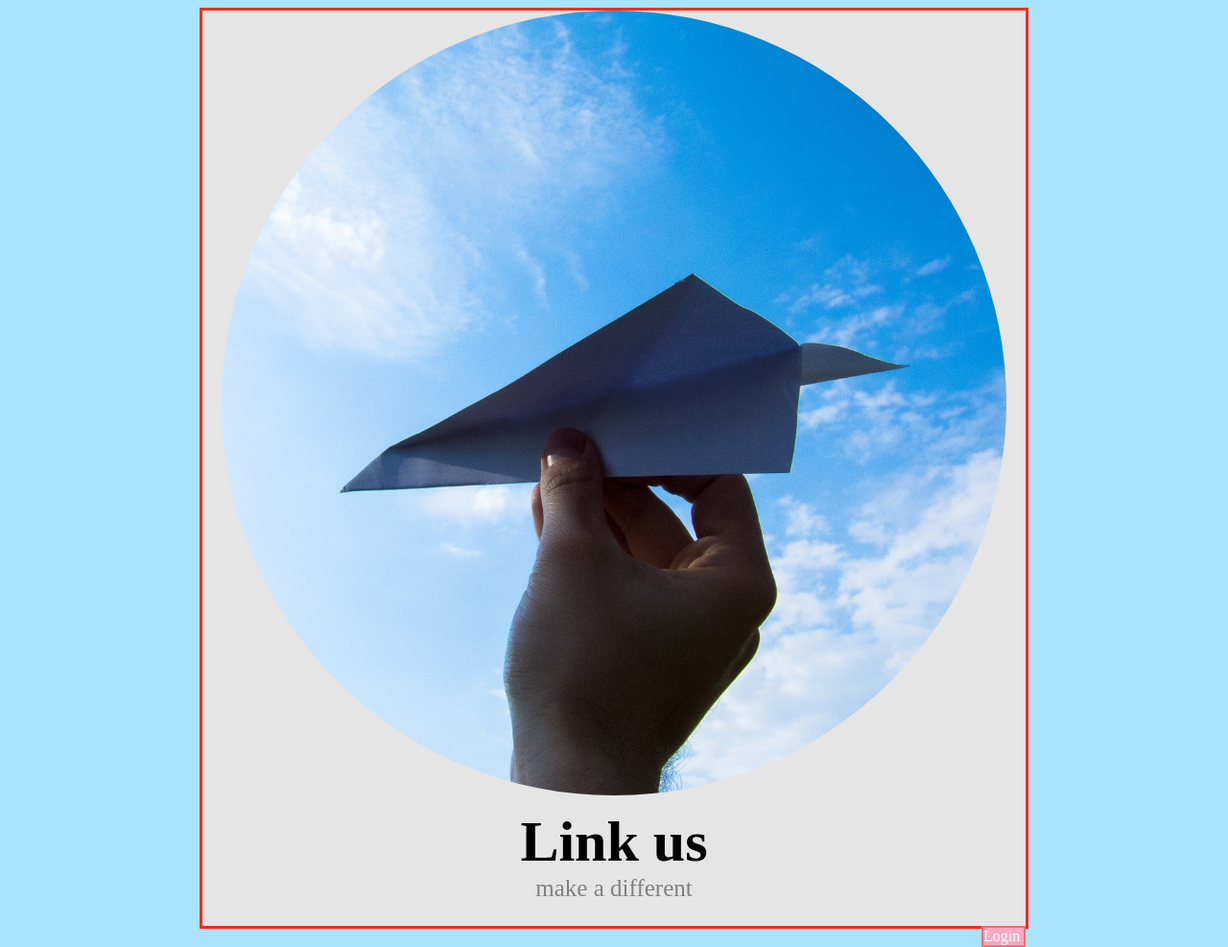
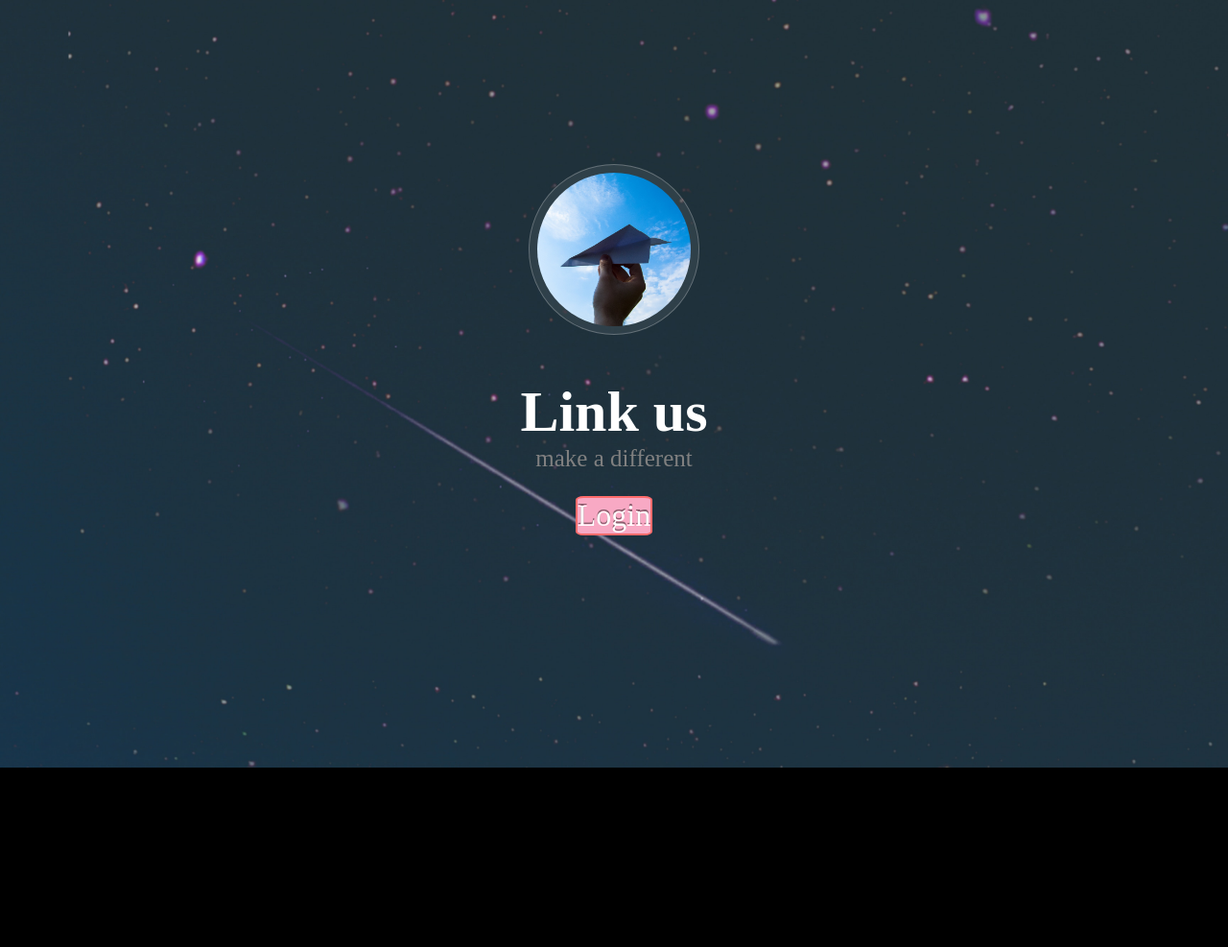
Before and after one commit to insung0306/LinkUs, a plain HTML site: page index.html in a window 1280 px wide. Shown: the whole page at 96% size. After the commit the page ends 800 px from the top, so only its background shows below. Drawn offline with Linux system fonts and the light colour scheme.

Commit message:
Add files via upload
V-1.2

```diff
--- a/MainStyle.css
+++ b/MainStyle.css
@@ -1,23 +1,40 @@
 body {
-  background-color: #aae3ff;
-  height: auto;
+  background-color: #000;
+  background-image: url("MainBackgroundImeage.jpg");
+  background-size: cover;
+  background-position: top center;
 }
+#BigFrame{
+  max-width: 68em;
+  width: 100%;
+  margin: 0 auto;
+  padding: 0 1em;
+  opacity: 1;
+  filter: none;
+  -moz-transition: opacity 1s ease, -moz-filter 1s ease;
+  -webkit-transition: opacity 1s ease, -webkit-filter 1s ease;
+  -ms-transition: opacity 1s ease, -ms-filter 1s ease;
+  transition: opacity 1s ease, filter 1s ease;
+}
+#MainFrame{
+  text-align: center;
+  padding: 6em 0 4em 0;
+  border:solid #ffc10700;
+  background-color: #ffce8500;
+}
+
 #thumbnail_circle{
   border-radius: 100%;
-  border
+  display: block;
+  width: 10em;
 }
 #thumbnail{
-  background-position: center center;
-  padding-left:20px;
-  padding-right:20px;
-}
-#BigFrame{
-  padding-left: 200px;
-  padding-right: 200px;
-}
-#MainFrame{
-  border:solid #ff291a;
-  background-color: #e5e5e5;
+  border-radius: 100%;
+  display: inline-block;
+  margin: 0 0 2em 0;
+  padding: 0.5em;
+  border: solid 1px rgba(255, 255, 255, 0.25);
+  background-color: rgba(255, 255, 255, 0.075);
 }
 
 #MainText{
@@ -26,6 +43,7 @@ body {
   margin-bottom: 10px;
   margin-top:10px;
   margin-bottom: 0px;
+  color: white;
 }
 #SubText{
   font-size:25px;
@@ -34,12 +52,26 @@ body {
   color: gray;
 }
 #Login{
-  border: 2px solid #ff6c6c;
-  width: 42px;
-  background-color: #f8a9c4;
-  float: right;
+  text-decoration: none;
+  border-bottom: none;
+  position: relative;
 }
 #Login>a{
+  font-size:2rem;
   color: white;
   text-decoration: none;
+  display: inline-block;
+  border: 2px solid #ff6c6c;
+  background-color: #f8a9c4;
+  border-radius: 10%;
+  transition:all 0.1s;
+  text-shadow: 0px -2px rgba(0, 0, 0, 0.44);
+
 }
+@media screen and (max-width: 1280px) {
+
+  #BigFrame {
+    padding: 4em 0 2em 0;
+  }
+
+}
--- a/index.html
+++ b/index.html
@@ -4,6 +4,7 @@
     <meta charset="utf-8">
     <link rel="stylesheet" href="MainStyle.css">
     <title>link us</title>
+    <link rel="shortcut icon" href="favicon.ico">
   </head>
   <body>
     <div id="BigFrame">
```
Also changed, not shown: MainBackgroundImeage.jpg (added).
